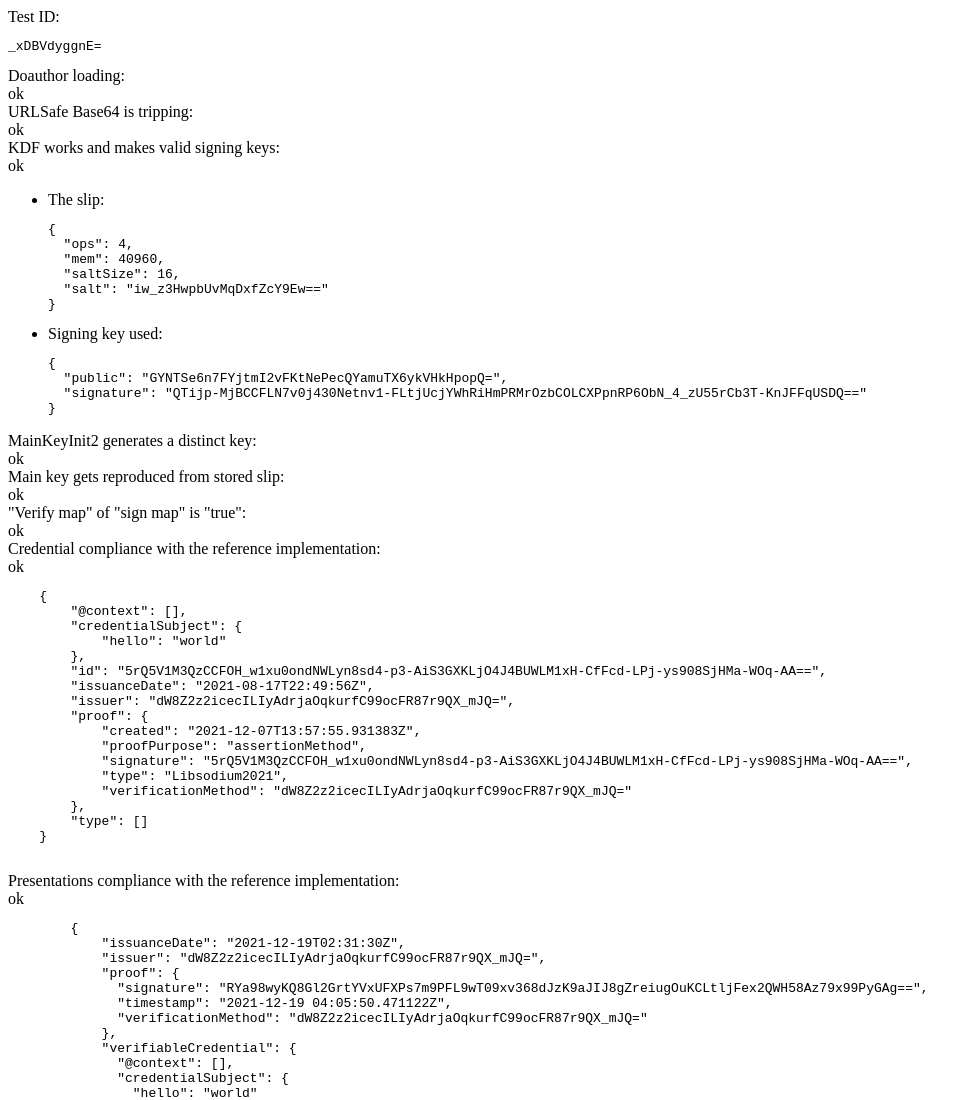
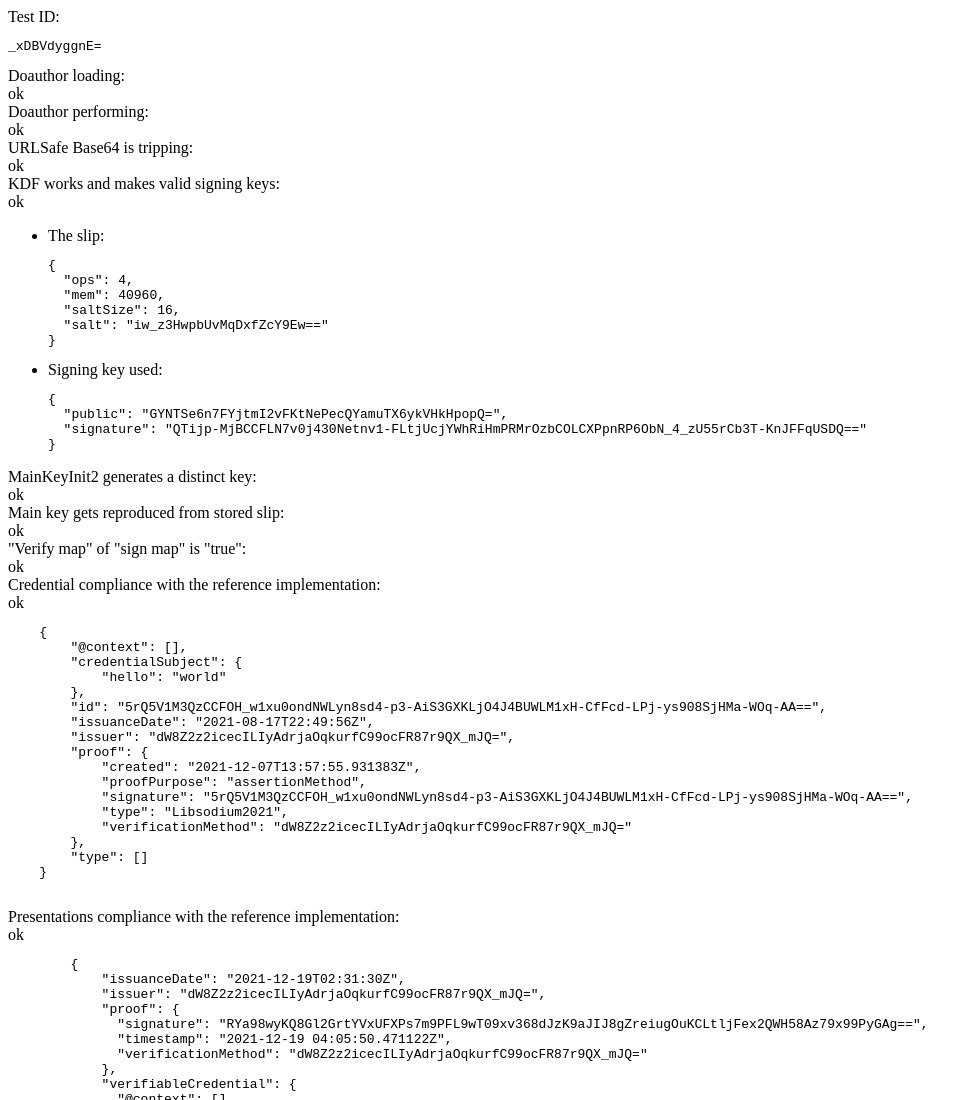
Before and after one commit to doma-engineering/do-auth-js, a website built with webpack: page embedded_test_suite.html in a window 1280 px wide. Shown: the top 1100 px of the page, without its empty margins (0-964 px from the left). Built offline with Linux system fonts and the light colour scheme.

Commit message:
Problem: Promise hangs on the 2nd calls and further
Solution:

 - Think more, understand that to await it, we would need to actually call the promise to resolve it
 - Rewrite promise to return (async ...)(), making the result immediately awaitable.
 - Test idempotence and performance of loading each component.
   - On my computer time spent to load DoAuthor (and Sodium) locally was under 100ms, but over 50ms, thus I set the performance metric to 300ms;
   - On my computer time spent to check if DoAuthor is loaded was under 1ms, but I've set performance metric to 10ms.

```diff
--- a/embedded_test_suite.html
+++ b/embedded_test_suite.html
@@ -10,6 +10,8 @@
     <pre id="test-id"></pre>
     <label>Doauthor loading:</label>
     <div id="doauthor-status" class="test">pending</div>
+    <label>Doauthor performing:</label>
+    <div id="performance-is-ok" class="test">pending</div>
     <label>URLSafe Base64 is tripping:</label>
     <div id="base64-suite" class="test">pending</div>
     <label>KDF works and makes valid signing keys:</label>
@@ -252,20 +254,29 @@ iex(18)> DoAuth.Credential.present_credential_map(kp, cred_map, issuanceDate: ta
             nok("verifiable-presentations");
         }
     }
+    const testPerformanceIsOk = (t000, t290, t300) => {
+        if (t300 - t000 < 300 && t300 - t290 < 10) {
+            ok('performance-is-ok');
+        } else {
+            nok('performance-is-ok');
+        }
+    }
     (async () => {
-        const promise = DoAuthorBootstrapper.main()
-        promise.then(
-            async () => {
+        t000 = performance.now();
+        _ok1 = await DoAuthor.require();
+        t290 = performance.now();
+        _ok2 = await DoAuthor.require();
+        t300 = performance.now();
+        _ok3 = await DoAuthor.require();
         i("test-id").innerText = doauthor.crypto.show(sodium.randombytes_buf(8));
         testLoaded();
+        testPerformanceIsOk(t000, t290, t300);
         testBase64();
         const mkey = testMainKeyDerivation();
         const skp = testMainKeyInit2GeneratesDistinctKey(mkey);
         await testCryptoVerifyMapOfSignMapIsTrue(skp);
         const cred = testCredentialCompatibility();
         testPresentationCompatibility(cred);
-            }
-        )
     })();
 </script>
 
--- a/package.json
+++ b/package.json
@@ -1,6 +1,6 @@
 {
   "name": "doauthor",
-  "version": "0.4.4",
+  "version": "0.5.0",
   "description": "A client for DoAuth: a fast, lean and reliable authentication server based on verifiable credentials standard ",
   "main": "src/index.js",
   "scripts": {
--- a/src/doauthor.js
+++ b/src/doauthor.js
@@ -1,11 +1,11 @@
-export const main = async () => {
+export const require = () => {
     if (
         window.hasOwnProperty('__doauthorHasLoaded__') ||
         (window.hasOwnProperty('sodium') && window.sodium.hasOwnProperty('SODIUM_LIBRARY_VERSION_MAJOR'))
     ) {
         // Idempotence for poor
         window.__doauthorHasLoaded__ = true;
-        return new Promise(() => true);
+        return (async () => 'Welcome to DoAuth')();
     }
     window.sodium = {
         onload: (sodium) => {
--- a/webpack.config.js
+++ b/webpack.config.js
@@ -6,7 +6,7 @@ module.exports = (env) => {
     entry: './src/doauthor.js',
     output: {
       filename: 'doauthor.js',
-      library: 'DoAuthorBootstrapper',
+      library: 'DoAuthor',
       path: path.resolve(__dirname, 'dist')
     },
   }
```
Also changed, not shown: README.md, dist/doauthor.js. Lines whose indentation alone changed are shown as unchanged.
